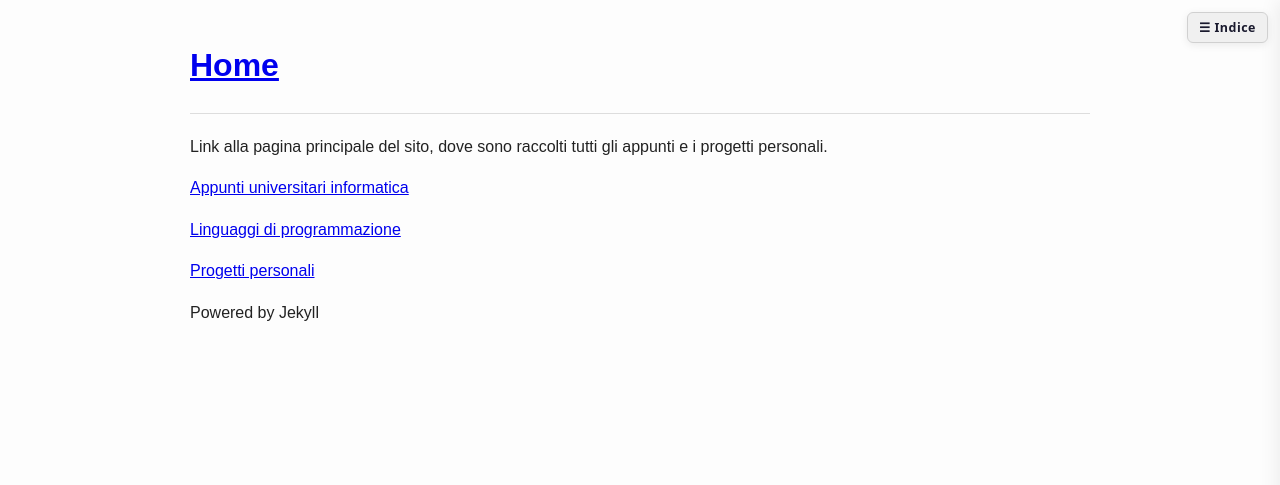
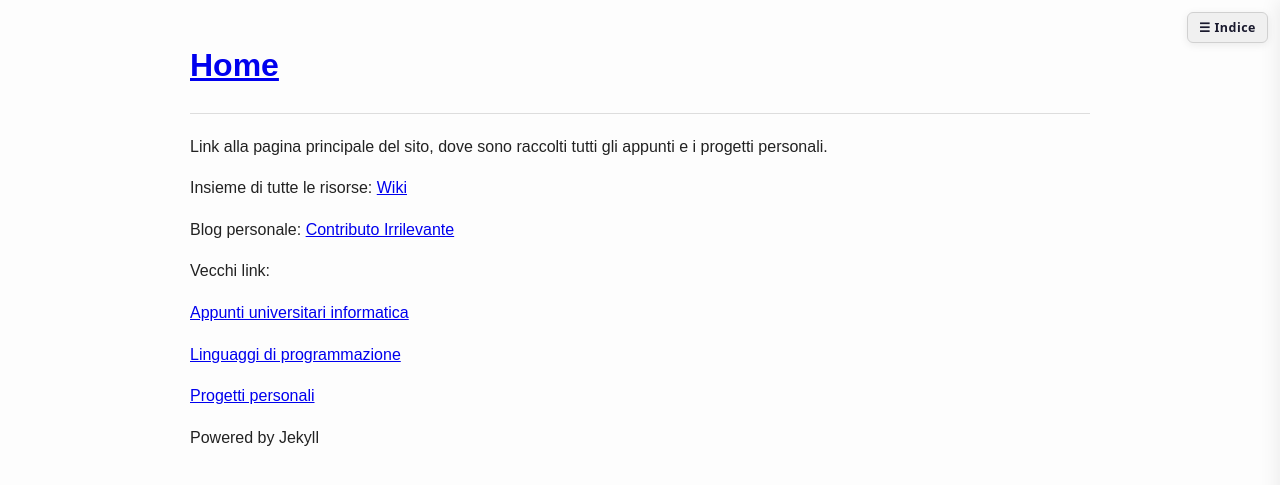
Before and after one commit to comarandr/comarandr.github.io, a Jekyll site: the page built from index.md, in a window 1280 px wide. Shown: the top 485 px of the page. Built offline with Jekyll 4.4.1, drawn with Linux system fonts in a browser that asks for light colours.

Commit message:
aggiornati link

```diff
--- a/index.md
+++ b/index.md
@@ -6,6 +6,12 @@ permalink: /
 
 Link alla pagina principale del sito, dove sono raccolti tutti gli appunti e i progetti personali.
 
+Insieme di tutte le risorse: [Wiki](https://comarandr.github.io/wiki/)
+
+Blog personale: [Contributo Irrilevante](https://comarandr.github.io/contributo-irrilevante/)
+
+Vecchi link:
+
 [Appunti universitari informatica](./universita/indexUni.md)
 
 [Linguaggi di programmazione](./linguaggi/indexLing.md)
```
